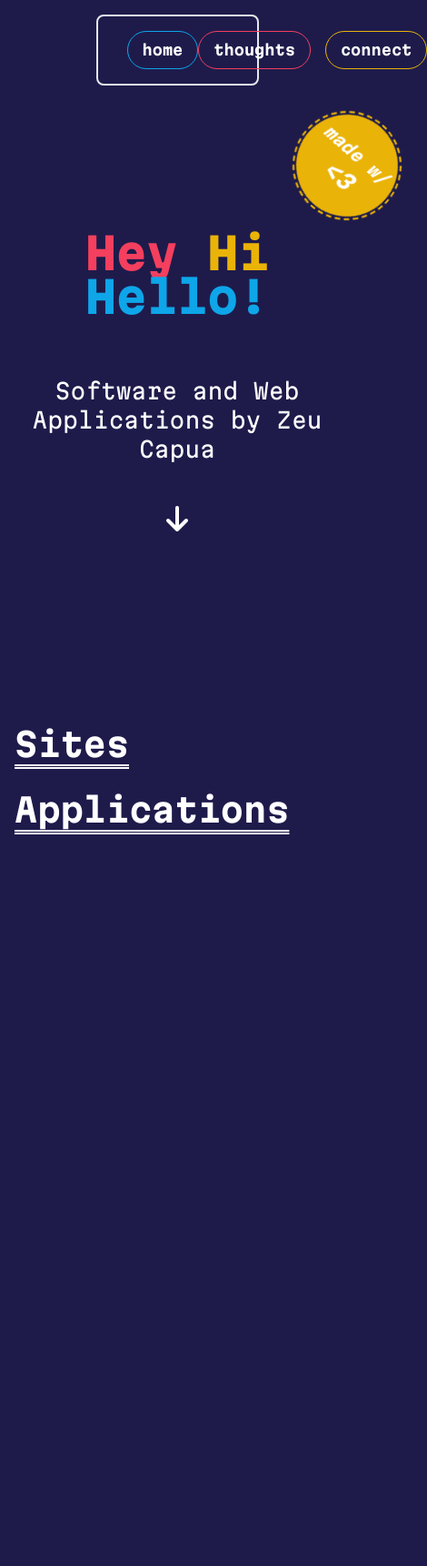
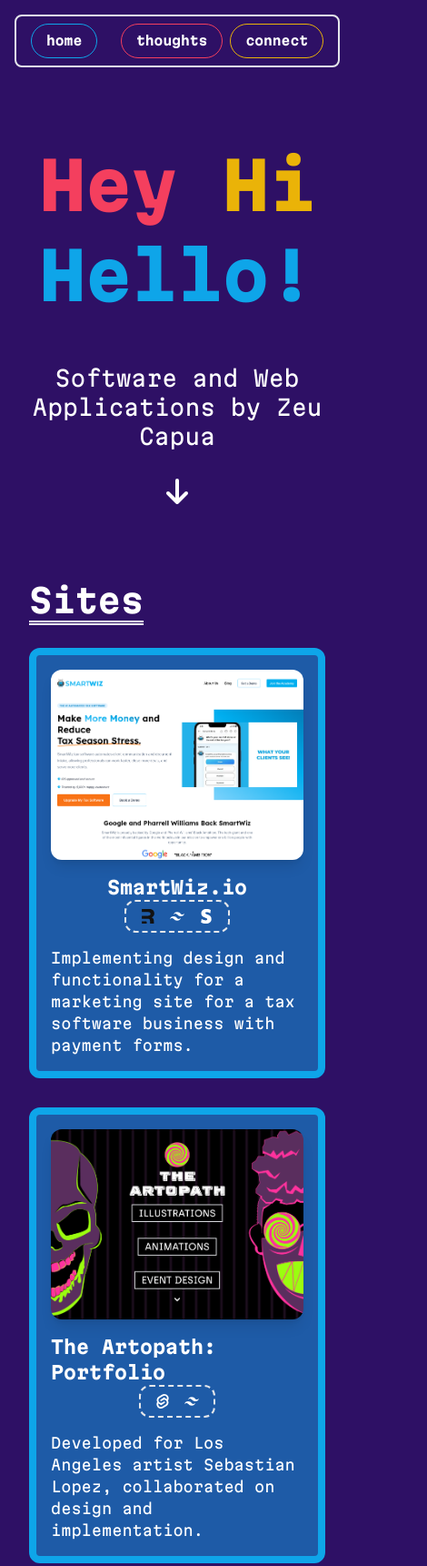
Before and after one commit to zeucapua/zeudev, an Astro site: page / in a window 390 px wide. Shown: the top 1721 px of the page at 91% size, 470 px wide, since content can reach past the window. Before the commit the page ends 926 px from the top, so only its background shows below. Built offline with nearby package versions, Linux system fonts and the light colour scheme; Astro itself is replaced by a stand-in of ours.

Commit message:
(wip) add works

```diff
--- a/package.json
+++ b/package.json
@@ -13,6 +13,7 @@
     "@astrojs/svelte": "^4.0.3",
     "@astrojs/tailwind": "^5.0.1",
     "astro": "^3.2.3",
+    "astro-icon": "^0.8.1",
     "svelte": "^4.0.0",
     "tailwindcss": "^3.0.24"
   }
--- /dev/null
+++ b/src/components/ProjectPreview.astro
@@ -0,0 +1,30 @@
+---
+import { Icon } from "astro-icon";
+import { Image } from "astro:assets";
+
+const { title, description, link, image, icons } = Astro.props;
+---
+
+<style lang="css">
+  [astro-icon] { color: white; fill: white; }
+</style>
+
+<section class="flex flex-col gap-4 lg:gap-8 w-full lg:min-w-[32rem] bg-sky-500/50 border-8 border-sky-500 p-4 lg:p-8 rounded-xl">
+  <a href={link} target="_blank">
+    <Image {...image} class="rounded-xl hover:scale-105 transition-all duration-300 shadow-lg" />
+  </a>
+  <section class="flex flex-col h-full justify-between gap-4">
+    <div class="flex flex-col lg:flex-row justify-between items-center">
+      <h1 class="text-xl lg:text-3xl font-bold">{ title }</h1>
+      <div class="flex gap-4 items-center border-2 border-dashed px-4 py-2 rounded-xl">
+      {
+        icons.map((i : string) => (
+          <Icon name={i} class="w-4 lg:w-6" />
+        ))
+      }
+      </div>
+    </div>
+
+    <p>{ description }</p>
+  </section>
+</section>
--- a/src/layouts/SiteLayout.astro
+++ b/src/layouts/SiteLayout.astro
@@ -10,15 +10,18 @@ const { title } = Astro.props;
 		<meta name="generator" content={Astro.generator} />
 		<title>{ title }</title>
 	</head>
-	<body class="flex flex-col gap-8 w-full h-full min-w-screen min-h-screen bg-indigo-950 text-white font-martian p-4 lg:p-8">
-    <nav class="flex flex-row justify-between w-full max-w-[50%] border-2 self-center px-8 py-4 rounded-lg">
+	<body class="flex flex-col w-full h-full min-w-screen min-h-screen bg-violet-950 text-white font-martian p-4 lg:p-8">
+    <nav class="flex flex-row text-sm lg:text-md justify-between w-full lg:max-w-[50%] border-2 self-center px-4 py-2 gap-2 lg:px-8 lg:py-4 rounded-lg">
       <a href="/" class="font-bold rounded-full border border-sky-500 hover:bg-sky-500/10 px-4 py-2 transition duration-300">home</a>
-      <div class="flex flex-row gap-4">
+      <div class="flex flex-row gap-2 lg:gap-4">
         <a href="https://thoughts.zeu.dev" class="font-bold rounded-full border border-rose-500 hover:bg-rose-500/10 px-4 py-2 transition duration-300">thoughts</a>
         <a href="/connect" class="font-bold rounded-full border border-yellow-500 hover:bg-yellow-500/10 px-4 py-2 transition duration-300">connect</a>
       </div>
     </nav>
-    <slot />
+
+    <div class="flex flex-col gap-8 p-4">
+      <slot />
+    </div>
 	</body>
 </html>
 
--- a/src/pages/index.astro
+++ b/src/pages/index.astro
@@ -1,31 +1,122 @@
 ---
 import SiteLayout from "../layouts/SiteLayout.astro";
+import ProjectPreview from "../components/ProjectPreview.astro";
+
+const sites = [
+  {
+    title: "SmartWiz.io",
+    description: "Implementing design and functionality for a marketing site for a tax software business with payment forms.",
+    link: "https://smartwiz.io",
+    image: {
+      src: "/images/smartwiz-preview.png",
+      alt: "SmartWiz.io front page screenshot",
+      width: 1266,
+      height: 951
+    },
+    icons: [
+      "logos:remix-icon",
+      "simple-icons:tailwindcss",
+      "simple-icons:stripe"
+    ]
+  },
+  {
+    title: "The Artopath: Portfolio",
+    description: "Developed for Los Angeles artist Sebastian Lopez, collaborated on design and implementation.",
+    link: "https://theartopath.vercel.app",
+    image: {
+      src: "/images/theartopath-preview.png",
+      alt: "The Artopath front page screenshot",
+      width: 1266,
+      height: 951
+    },
+    icons: [
+      "simple-icons:svelte",
+      "simple-icons:tailwindcss",
+    ]
+  },
+  {
+    title: "Progressive Victory",
+    description: "Designed and developed for an online community dedicated to getting young voters out for elections.",
+    link: "https://progressivevictory.win",
+    image: {
+      src: "/images/pv-preview.png",
+      alt: "Progressive Victory front page screenshot",
+      width: 1266,
+      height: 951
+    },
+    icons: [
+      "simple-icons:nextdotjs",
+      "simple-icons:tailwindcss",
+      "simple-icons:airtable"
+    ]
+  },
+];
+
+const applications = [
+  {
+    title: "RNLive.club",
+    description: "A streamer's toolbox, focused on live interactions and audience support. Available as an OBS overlay tool.",
+    link: "https://rnlive.club",
+    image: {
+      src: "/images/theartopath-preview.png",
+      alt: "rnlive.club showcase",
+      width: 1266,
+      height: 951
+    },
+    icons: [
+      "simple-icons:svelte",
+      "simple-icons:tailwindcss",
+      "fluent:balloon-16-regular"
+    ]
+  },
+  {
+    title: "SPLAT Template",
+    description: "A project template to start with the SPLAT stack: SvelteKit, Prisma, Lucia (auth), TailwindCSS.",
+    link: "https://github.com/zeucapua/splat-template",
+    image: {
+      src: "/images/theartopath-preview.png",
+      alt: "rnlive.club showcase",
+      width: 1266,
+      height: 951
+    },
+    icons: [
+      "simple-icons:svelte",
+      "simple-icons:tailwindcss",
+      "file-icons:prisma"
+    ]
+  },
+  {
+    title: "You're Cancelled",
+    description: "Simplest way to schedule (and cancel) plans with friends! Based on a viral tweet.",
+    link: "https://youre-cancelled.zeu.dev",
+    image: {
+      src: "/images/theartopath-preview.png",
+      alt: "rnlive.club showcase",
+      width: 1266,
+      height: 951
+    },
+    icons: [
+      "simple-icons:svelte",
+      "file-icons:prisma",
+      "healthicons:r-negative"
+    ]
+  },
+];
+
 ---
 
 <SiteLayout title="Home - zeu.dev">
-  <section class="flex flex-col gap-8 w-fit px-auto py-32 mx-auto items-center text-center">
+  <section class="flex flex-col gap-4 lg:gap-8 w-fit px-auto pt-16 mx-auto items-center text-center">
 
-    <div class="relative mx-auto px-auto">
 
-      <h1 class="text-5xl lg:text-8xl font-black">
-        <span class="text-rose-500">Hey </span>
-        <span class="text-yellow-500">Hi </span>
-        <span class="text-sky-500">Hello!</span>
-      </h1>
+    <h1 class="text-7xl lg:text-8xl font-black leading-snug">
+      <span class="text-rose-500">Hey </span>
+      <span class="text-yellow-500">Hi </span>
+      <span class="text-sky-500">Hello!</span>
+    </h1>
 
-      <div class="absolute -top-32 -right-16 animate-wiggle">
-        <div class="flex outline-2 outline-offset-2 outline-dashed outline-yellow-500 items-center justify-center bg-yellow-500 w-28 h-28 rounded-full">
-          <h3 class="text-lg italic font-bold">
-            made w/
-            <br />
-            <span class="text-2xl">{"<3"}</span>
-          </h3>
-        </div>
-      </div>
 
-    </div>
-
-    <div class="flex flex-col gap-12 px-auto py-8 items-center">
+    <div class="flex flex-col gap-8 px-auto py-8 items-center">
       <h2 class="text-2xl">Software and Web Applications by Zeu Capua</h2>
       <div class="w-12 h-12 animate-bounce">
         <svg viewBox="0 0 24 24" fill="white" xmlns="http://www.w3.org/2000/svg"><g id="SVGRepo_bgCarrier" stroke-width="0"></g><g id="SVGRepo_tracerCarrier" stroke-linecap="round" stroke-linejoin="round"></g><g id="SVGRepo_iconCarrier"> <path d="M12 6V18M12 18L7 13M12 18L17 13" stroke="#fff" stroke-width="2" stroke-linecap="round" stroke-linejoin="round"></path> </g></svg>
@@ -34,12 +125,26 @@ import SiteLayout from "../layouts/SiteLayout.astro";
 
   </section>
 
-  <section>
+  <section class="flex flex-col gap-8 px-auto">
     <h3 class="text-4xl font-bold underline decoration-2 underline-offset-8 decoration-double">Sites</h3>
+    <div class="flex flex-col lg:flex-row overflow-x-auto gap-8">
+    {
+      sites.map((site) => (
+        <ProjectPreview title={site.title} description={site.description} link={site.link} image={site.image} icons={site.icons} />
+      ))
+    }
+    </div>
   </section>
 
-  <section>
+  <section class="flex flex-col gap-8 px-auto">
     <h3 class="text-4xl font-bold underline decoration-2 underline-offset-8 decoration-double">Applications</h3>
+    <div class="flex flex-col lg:flex-row overflow-x-auto gap-8">
+    {
+      applications.map((application) => (
+        <ProjectPreview title={application.title} description={application.description} link={application.link} image={application.image} icons={application.icons} />
+      ))
+    }
+    </div>
   </section>
 
 </SiteLayout>
```
Also changed, not shown: pnpm-lock.yaml, public/images/pv-preview.png (added), public/images/smartwiz-preview.png (added), public/images/theartopath-preview.png (added), 1 other file.
